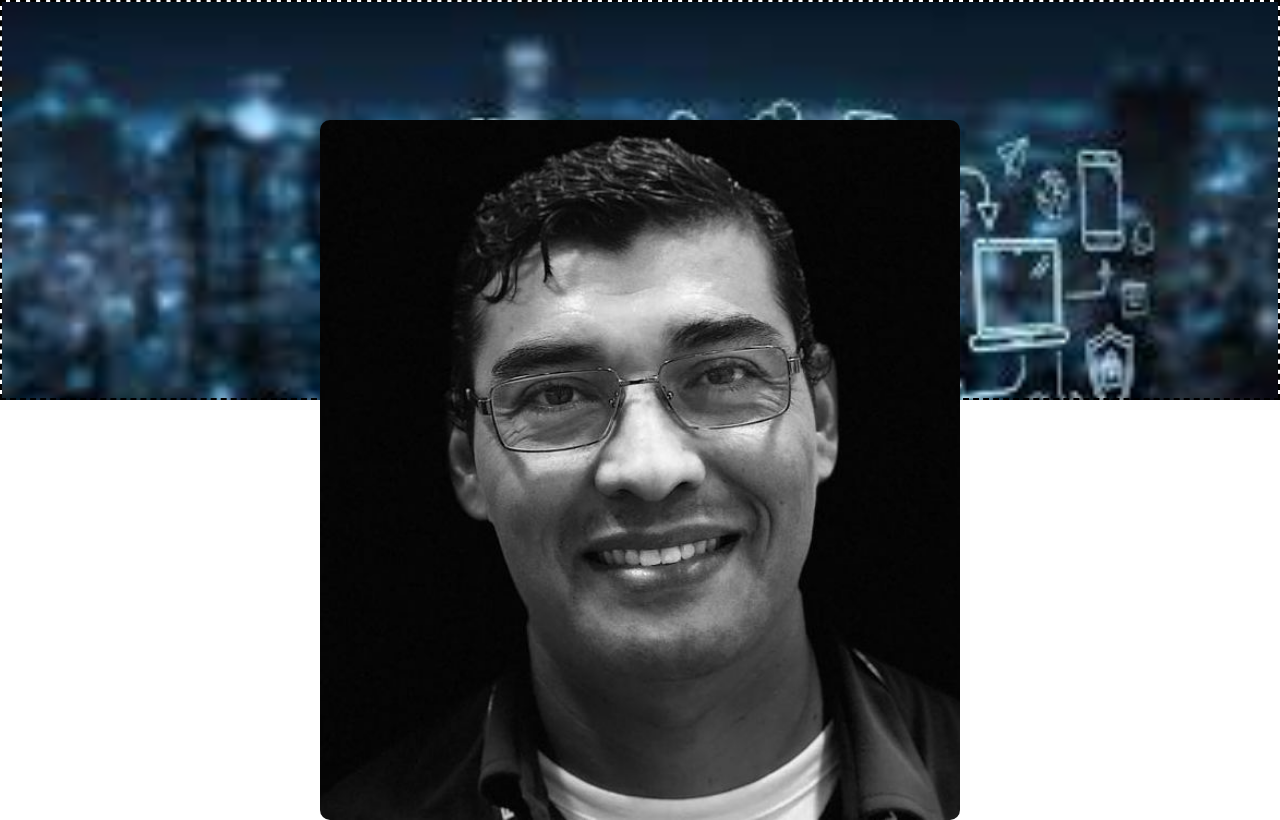
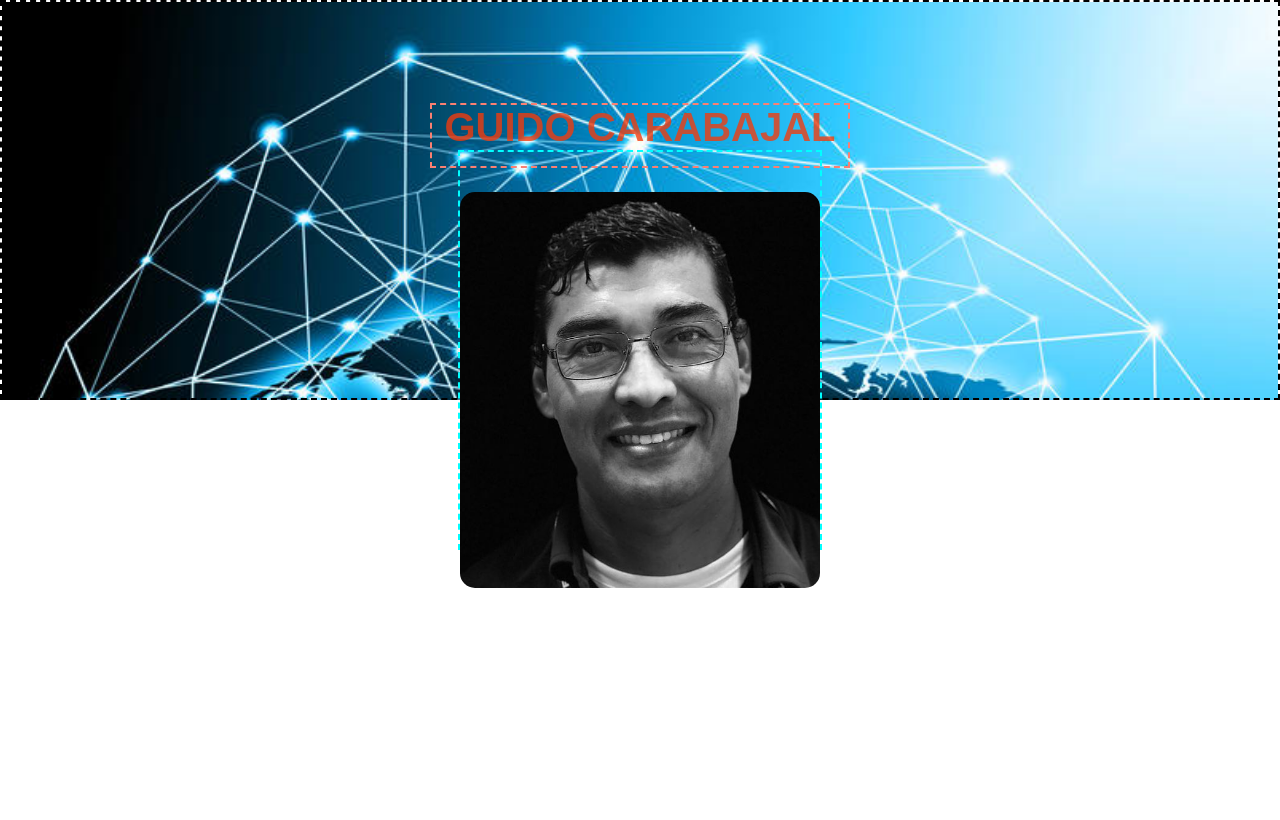
Before and after one commit to Guido796/Trabajo-Practico-10-11, a plain HTML site: page index.html in a window 1280 px wide. Drawn offline with Linux system fonts and the light colour scheme.

Commit message:
se agregaron colores e imagenes nuevas

```diff
--- a/css/Mobile.css
+++ b/css/Mobile.css
@@ -1,3 +1,4 @@
+
 /*--------Setear el Index------*/
 *{
     margin: 0;
@@ -9,12 +10,12 @@ html{
     font-size: 62.5%;
 }
 
-/*--------------Encabezado -------*/
+/*--------------Encabezado ---------*/
 
 header{
-    /*border: 2px dashed black;*/
+    border: 2px dashed black;
     height: 50vh;
-    background-image: url(../IMG/ciudad.jpg.crdownload);
+    background-image: url(../IMG/comunicacion.jpg);
     background-size:cover ;
     background-repeat: no-repeat;
     display:flex;
@@ -24,7 +25,7 @@ header{
 }
 
 .head{
-    /*border: 2px dashed cyan;*/
+    border: 2px dashed cyan;
     height: 50%;
     display: flex;
     flex-direction:column;
@@ -36,7 +37,7 @@ header{
 
 .head_nombre{
     /*border: 2px dashed salmon;*/
-    color: white;
+    color: rgb(240, 119, 38);
     font-family: sans-serif;
     width: 320px;
     display: flex;
--- a/css/monitor.css
+++ b/css/monitor.css
@@ -1,28 +1,49 @@
 @media (min-width: 800px) {
 
+/*--------------Encabezado ---------*/
+
+header{
+    border: 2px dashed black;
+    height: 50vh;
+    background-image: url(../IMG/comunicacion.jpg);
+    background-size:cover ;
+    background-repeat: no-repeat;
+    display:flex;
+    flex-direction:column;
+    justify-content:center;
+    align-items:center;
+}
+
 .head{
-
+    border: 2px dashed cyan;
     height: 50%;
     display: flex;
     flex-direction:column;
     justify-content:center ;
     align-items:center ;
     position: absolute;
-        top: 200px;
-
+    top: 150px;
 }
 
-
 .head_nombre{
-    color: white;
-    font-family:Verdana, Geneva, Tahoma, sans-serif;
-    font-size: 2rem;
+    /*border: 2px dashed salmon;*/
+    color: rgba(243, 58, 12, 0.788);
+    font-family: sans-serif;
+    width: 420px;
+    height: 65px;
+    display: flex;
+    justify-content: center;
+    position: absolute;
+    bottom: 380px;
+    font-size: 4rem;
 }
 
 .head_foto{
-    border-radius: 10px;
-    width: 50vw;
+    border-radius: 15px;
+    width: 45vh;
+    height: 65vw;
     position: relative;
-    top: 70px;
+    top: 40px;
 }
+
 }
--- a/css/tablet.css
+++ b/css/tablet.css
@@ -1,31 +1,48 @@
 @media (min-width: 500px) {
 
-.head_foto{
-    border-radius: 10px;
-    width: 50vw;
-    position: relative;
-    top: 300px;
-}
+/*--------------Encabezado ---------*/
 
 header{
     border: 2px dashed black;
     height: 50vh;
-    background-image: url(../IMG/tecnology.jpg);
+    background-image: url(../IMG/comunicacion.jpg);
     background-size:cover ;
     background-repeat: no-repeat;
-    display: flex;
+    display:flex;
     flex-direction:column;
-    justify-content:center ;
-    align-items:center ;
+    justify-content:center;
+    align-items:center;
 }
 
 .head{
+    border: 2px dashed cyan;
     height: 50%;
     display: flex;
     flex-direction:column;
     justify-content:center ;
     align-items:center ;
     position: absolute;
-    top: 200px;
+    top: 150px;
+}
+
+.head_nombre{
+    border: 2px dashed salmon;
+    color: rgb(212, 108, 38);
+    font-family: sans-serif;
+    width: 420px;
+    height: 80px;
+    display: flex;
+    justify-content: center;
+    position: absolute;
+    bottom: 380px;
+    font-size: 4rem;
+}
+
+.head_foto{
+    border-radius: 10px;
+    width: 40vh;
+    height: 65vw;
+    position: relative;
+    top: 20px;
 }
 }
```
Also changed, not shown: IMG/comunicacion.jpg (added). Lines whose indentation alone changed are shown as unchanged.
